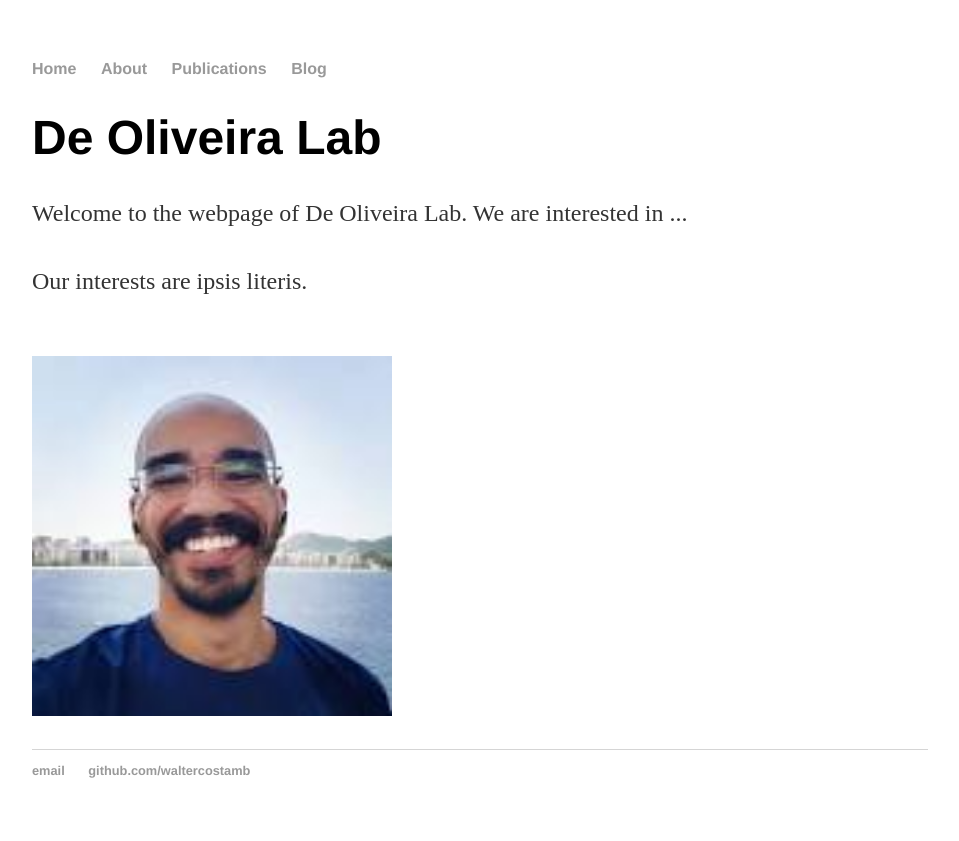
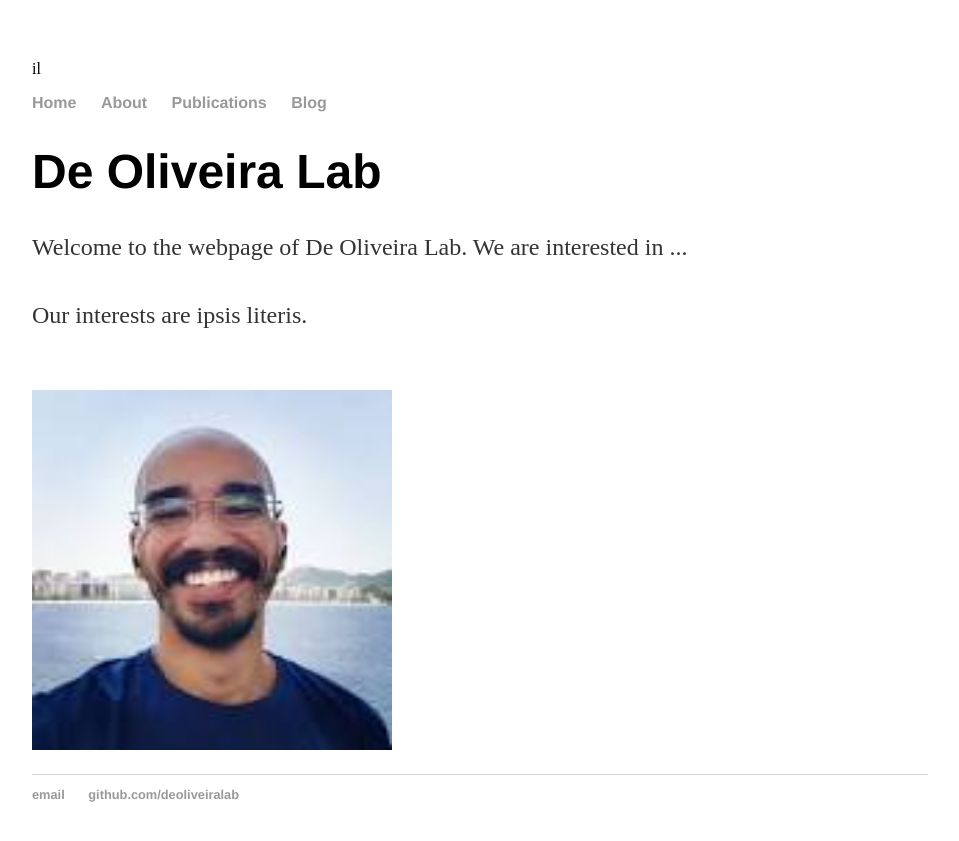
Before and after one commit to deoliveiralab/deoliveiralab.github.io, a Jekyll site: the page built from index.html, in a window 1280 px wide. Shown: the top 841 px of the page, without its empty margins (160-1119 px from the left). Built offline with Jekyll 4.4.1, drawn with Linux system fonts in a browser that asks for light colours.

Commit message:
Update default.html

```diff
--- a/_layouts/default.html
+++ b/_layouts/default.html
@@ -1,4 +1,4 @@
-<!DOCTYPE html>
+il<!DOCTYPE html>
 	<html>
 		<head>
 			<title>{{ page.title }}</title>
@@ -21,8 +21,8 @@
 			</div><!-- /.container -->
 			<footer>
 	    		<ul>
-	        		<li><a href="mailto:bia.walter@gmail.com">email</a></li>
-	        		<li><a href="https://github.com/waltercostamb">github.com/waltercostamb</a></li>
+	        		<li><a href="mailto:email@gmail.com">email</a></li>
+	        		<li><a href="https://github.com/deoliveiralab/">github.com/deoliveiralab</a></li>
 				</ul>
 			</footer>
 		</body>
```
